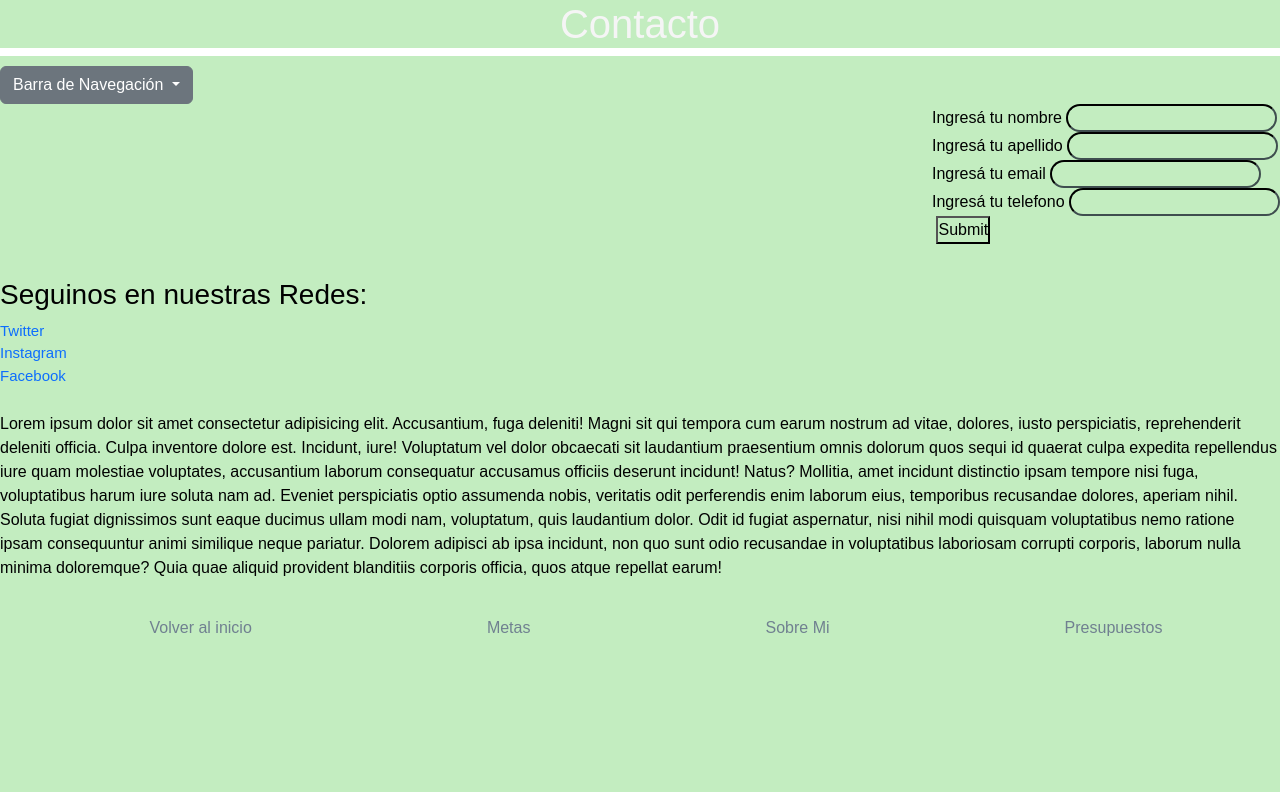
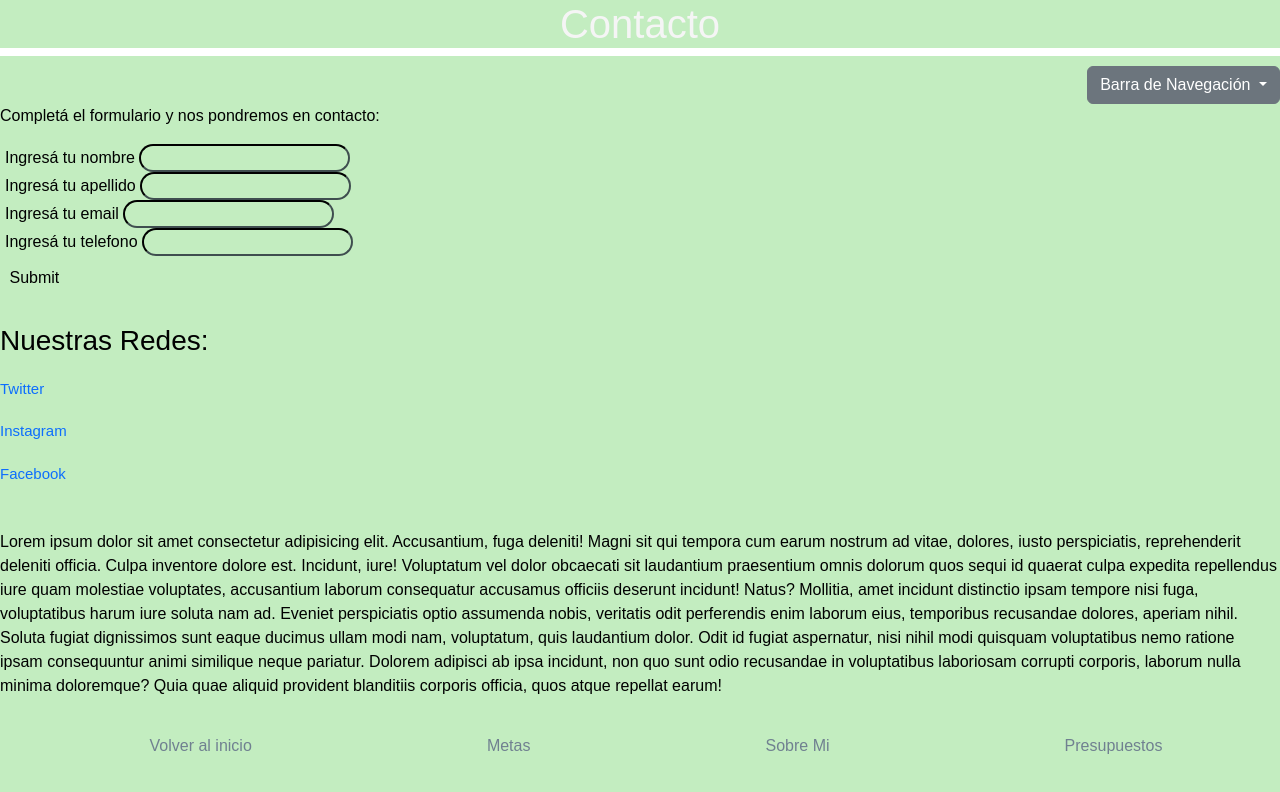
Before and after one commit to julianalbornozz/preentrega2albornozjulian, a plain HTML site: page pages/contacto.html in a window 1280 px wide. Drawn offline with nearby package versions, Linux system fonts and the light colour scheme.

Commit message:
Ultimo Commit Por Hoy

```diff
--- a/pages/contacto.html
+++ b/pages/contacto.html
@@ -13,7 +13,7 @@
 <body>
 
     <h2 class="titulo-contacto">Contacto</h2>
-    <div class="dropdown">
+    <div class="dropdown d-flex flex-sm-row justify-content-sm-end">
         <button class="btn btn-secondary dropdown-toggle" type="button" data-bs-toggle="dropdown" aria-expanded="false">
             Barra de Navegación
         </button>
@@ -26,6 +26,7 @@
     </div>
 
     <section>
+        <p>Completá el formulario y nos pondremos en contacto:</p>
         <div class="contact-form">
             <form>
                 <label for="nombre">Ingresá tu nombre</label>
@@ -41,7 +42,7 @@
                 <input required="telefono" id="telefono" class="contact-form__telefono">
                 <br>
                 <label for="sumbit"></label>
-                <input type="submit" id="submit">
+                <input type="submit" id="submit" class="button-final">
                 <br> <br>
             </form>
         </div>
@@ -49,17 +50,27 @@
 
     <footer>
         <div class="redes">
-            <h3>Seguinos en nuestras Redes:</h3>
-            <li><a href="https://www.twitter.com">Twitter</a></li>
-            <li><a href="https://www.instagram.com">Instagram</a></li>
-            <li><a href="https://www.facebook.com">Facebook</a></li>
+            <h3>Nuestras Redes:</h3>
+            <li><a href="https://www.twitter.com" target="_blank">Twitter</a></li>
+            <li><a href="https://www.instagram.com" target="_blank">Instagram</a></li>
+            <li><a href="https://www.facebook.com" target="_blank">Facebook</a></li>
         </div>
 
-        <p>Lorem ipsum dolor sit amet consectetur adipisicing elit. Accusantium, fuga deleniti! Magni sit qui tempora cum earum nostrum ad vitae, dolores, iusto perspiciatis, reprehenderit deleniti officia. Culpa inventore dolore est.
-        Incidunt, iure! Voluptatum vel dolor obcaecati sit laudantium praesentium omnis dolorum quos sequi id quaerat culpa expedita repellendus iure quam molestiae voluptates, accusantium laborum consequatur accusamus officiis deserunt incidunt! Natus?
-        Mollitia, amet incidunt distinctio ipsam tempore nisi fuga, voluptatibus harum iure soluta nam ad. Eveniet perspiciatis optio assumenda nobis, veritatis odit perferendis enim laborum eius, temporibus recusandae dolores, aperiam nihil.
-        Soluta fugiat dignissimos sunt eaque ducimus ullam modi nam, voluptatum, quis laudantium dolor. Odit id fugiat aspernatur, nisi nihil modi quisquam voluptatibus nemo ratione ipsam consequuntur animi similique neque pariatur.
-        Dolorem adipisci ab ipsa incidunt, non quo sunt odio recusandae in voluptatibus laboriosam corrupti corporis, laborum nulla minima doloremque? Quia quae aliquid provident blanditiis corporis officia, quos atque repellat earum!</p>
+        <p>Lorem ipsum dolor sit amet consectetur adipisicing elit. Accusantium, fuga deleniti! Magni sit qui tempora
+            cum earum nostrum ad vitae, dolores, iusto perspiciatis, reprehenderit deleniti officia. Culpa inventore
+            dolore est.
+            Incidunt, iure! Voluptatum vel dolor obcaecati sit laudantium praesentium omnis dolorum quos sequi id
+            quaerat culpa expedita repellendus iure quam molestiae voluptates, accusantium laborum consequatur accusamus
+            officiis deserunt incidunt! Natus?
+            Mollitia, amet incidunt distinctio ipsam tempore nisi fuga, voluptatibus harum iure soluta nam ad. Eveniet
+            perspiciatis optio assumenda nobis, veritatis odit perferendis enim laborum eius, temporibus recusandae
+            dolores, aperiam nihil.
+            Soluta fugiat dignissimos sunt eaque ducimus ullam modi nam, voluptatum, quis laudantium dolor. Odit id
+            fugiat aspernatur, nisi nihil modi quisquam voluptatibus nemo ratione ipsam consequuntur animi similique
+            neque pariatur.
+            Dolorem adipisci ab ipsa incidunt, non quo sunt odio recusandae in voluptatibus laboriosam corrupti
+            corporis, laborum nulla minima doloremque? Quia quae aliquid provident blanditiis corporis officia, quos
+            atque repellat earum!</p>
 
         <ul class="ultimos-li">
             <li><a href="../index.html">Volver al inicio</a></li>
--- a/style.css
+++ b/style.css
@@ -214,7 +214,18 @@ nav ul li a:hover {
 }
 
 
+
+
 /*A partir de aca es Sobre mi*/
+
+
+.sobremi-tittle {
+    display: flex;
+    flex-direction: row;
+    justify-content: center;
+    color: whitesmoke;
+}
+
 
 .sobre-mi {
     padding-top: 20px;
@@ -222,6 +233,8 @@ nav ul li a:hover {
 
 .parrafo-main {
     padding-bottom: 15px;
+    font-size: 18px;
+    font-weight: 200;
 }
 
 .div-footer {
@@ -327,7 +340,7 @@ div a:visited {
     margin-left: 5px;
     display: flex;
     flex-direction: row;
-    justify-content: flex-end;
+    justify-content: flex-start;
 }
 
 .contact-form__nombre {
@@ -350,6 +363,11 @@ div a:visited {
     border-color: rgb(63, 78, 79);
 }
 
+.button-final {
+    border: none;
+    padding-top: 10px;
+}
+
 .redes {
     font-size: 15px;
     font-weight: 500;
@@ -357,11 +375,11 @@ div a:visited {
     padding-bottom: 25px;
 }
 
-.redes li a {
+.redes li  {
     text-decoration: none;
+    margin: 20px 0;
+    font-size: 15px;
 }
-
-
 
 
 
```
Also changed, not shown: index.html (+1 -1 lines), pages/sobremi.html (+1 -1 lines).
